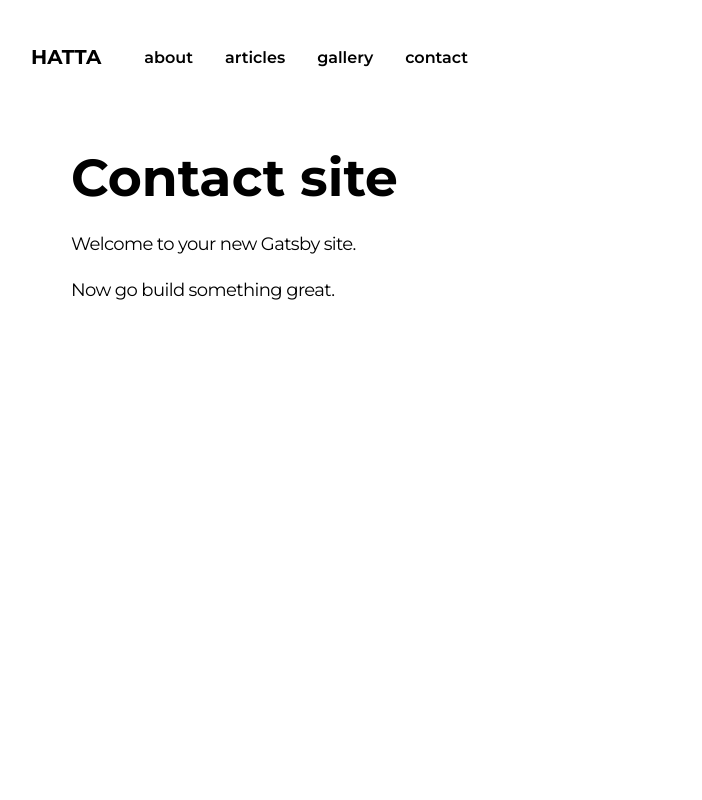
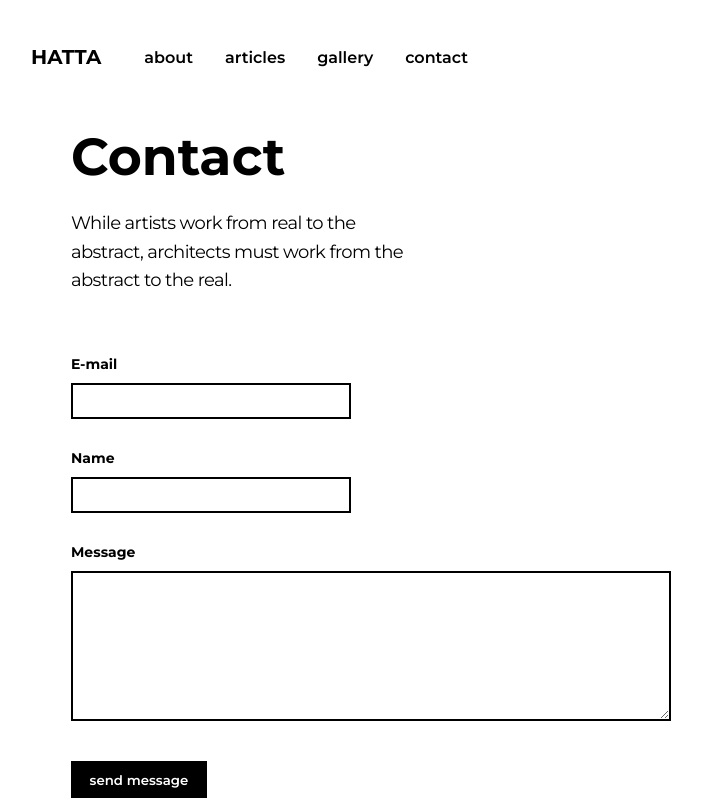
Before and after one commit to szarlejwojciech/hatta, a Gatsby site: page /contact in a window 1280 px wide. Shown: the whole page, without its empty margins (14-716 px from the left). Built offline with nearby package versions, Linux system fonts and the light colour scheme; Gatsby itself is replaced by a stand-in of ours.

Commit message:
add firebase cloud fn for sendgrid adn create contact form

```diff
--- a/package.json
+++ b/package.json
@@ -7,8 +7,10 @@
   "dependencies": {
     "@mdx-js/mdx": "^1.6.6",
     "@mdx-js/react": "^1.6.6",
+    "axios": "^0.19.2",
     "babel-plugin-styled-components": "^1.10.7",
     "dotenv": "^8.2.0",
+    "formik": "^2.1.4",
     "gatsby": "^2.23.9",
     "gatsby-image": "^2.4.8",
     "gatsby-plugin-layout": "^1.3.5",
--- a/src/components/Button/Button.js
+++ b/src/components/Button/Button.js
@@ -11,8 +11,8 @@ const StyledButton = styled.button`
   font-size: 1.33rem;
 `
 
-function Button({ children }) {
-  return <StyledButton>{children}</StyledButton>
+function Button({ children, ...props }) {
+  return <StyledButton {...props}>{children}</StyledButton>
 }
 
 export default Button
--- a/src/pages/contact.js
+++ b/src/pages/contact.js
@@ -1,11 +1,124 @@
 import React from "react"
+import styled from "styled-components"
+import { Formik } from "formik"
+import axios from "axios"
+import PageInfo from "../components/PageInfo/PageInfo"
+import Button from "../components/Button/Button"
 
-const ContactPage = () => (
-  <>
-    <h1>Contact site</h1>
-    <p>Welcome to your new Gatsby site.</p>
-    <p>Now go build something great.</p>
-  </>
-)
+const StyledInput = styled.input`
+  width: ${({ as }) => (as ? "60rem" : "28rem")};
+  height: ${({ as }) => (as ? "15rem" : "auto")};
+  margin-bottom: ${({ as }) => as && "4rem"};
+  padding: 0.8rem 1.1rem;
+  background: white;
+  border: 2px black solid;
+  font-family: 2rem;
+  display: block;
+  font-family: "Montserrat";
+`
+
+const StyledLabel = styled.label`
+  margin: 3rem 0 1rem;
+  font-size: 1.4rem;
+  display: block;
+  font-weight: bold;
+  font-family: "Montserrat";
+`
+
+const pageData = {
+  title: "Contact",
+  paragraph:
+    "While artists work from real to the abstract, architects must work from the abstract to the real.",
+}
+
+const ContactPage = () => {
+  return (
+    <>
+      <PageInfo {...pageData} />
+
+      <Formik
+        initialValues={{ email: "", name: "", message: "" }}
+        validate={values => {
+          const errors = {}
+          if (!values.email) {
+            errors.email = "Required"
+          } else if (
+            !/^[A-Z0-9._%+-]+@[A-Z0-9.-]+\.[A-Z]{2,}$/i.test(values.email)
+          ) {
+            errors.email = "Invalid email address"
+          }
+          return errors
+        }}
+        onSubmit={(values, { setSubmitting }) => {
+          axios
+            .post(
+              "https://us-central1-gatsby-hatta-2392b.cloudfunctions.net/sendEmail",
+              values
+            )
+            .then(res => {
+              console.log(res)
+              setSubmitting(false)
+            })
+            .catch(err => {
+              console.log(err)
+              setSubmitting(false)
+            })
+          // setTimeout(() => {
+          // alert(JSON.stringify(values, null, 2))
+          // setSubmitting(false)
+          // }, 400)
+        }}
+      >
+        {({
+          values,
+          errors,
+          touched,
+          handleChange,
+          handleBlur,
+          handleSubmit,
+          isSubmitting,
+          /* and other goodies */
+        }) => (
+          <form onSubmit={handleSubmit}>
+            <StyledLabel htmlFor="email">E-mail</StyledLabel>
+            <StyledInput
+              type="email"
+              name="email"
+              onChange={handleChange}
+              onBlur={handleBlur}
+              value={values.email}
+            />
+            {errors.email && touched.email && errors.email}
+
+            <StyledLabel htmlFor="name">Name</StyledLabel>
+            <StyledInput
+              type="text"
+              name="name"
+              onChange={handleChange}
+              onBlur={handleBlur}
+              value={values.name}
+            />
+            {errors.name && touched.name && errors.name}
+
+            <StyledLabel htmlFor="message">Message</StyledLabel>
+            <StyledInput
+              as="textarea"
+              name="message"
+              id="message"
+              onChange={handleChange}
+              onBlur={handleBlur}
+              value={values.message}
+            />
+            {errors.message && touched.message && errors.message}
+
+            <Button type="submit" disabled={isSubmitting}>
+              send message
+            </Button>
+          </form>
+        )}
+      </Formik>
+    </>
+  )
+}
 
 export default ContactPage
```
Also changed, not shown: 1 other file.
